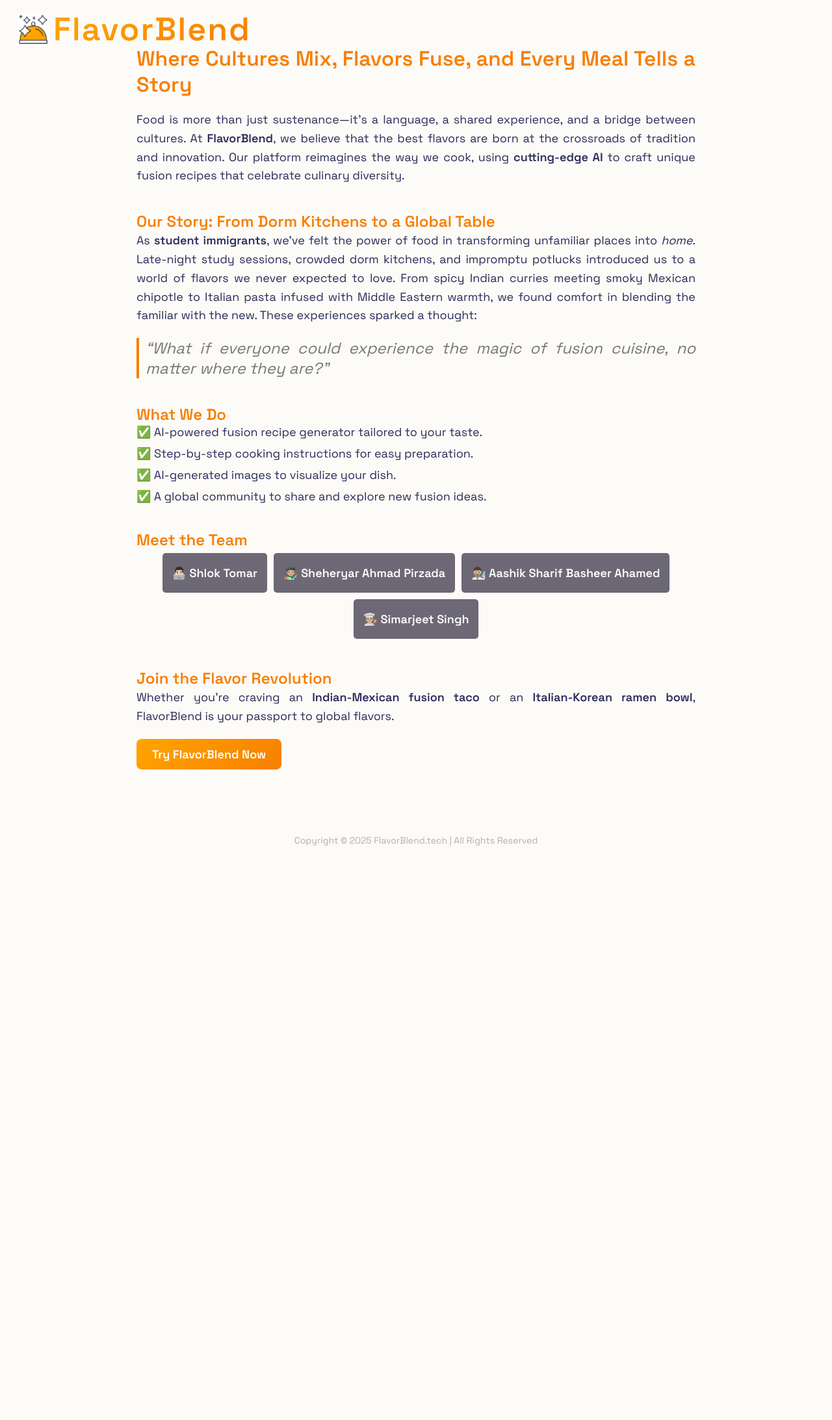
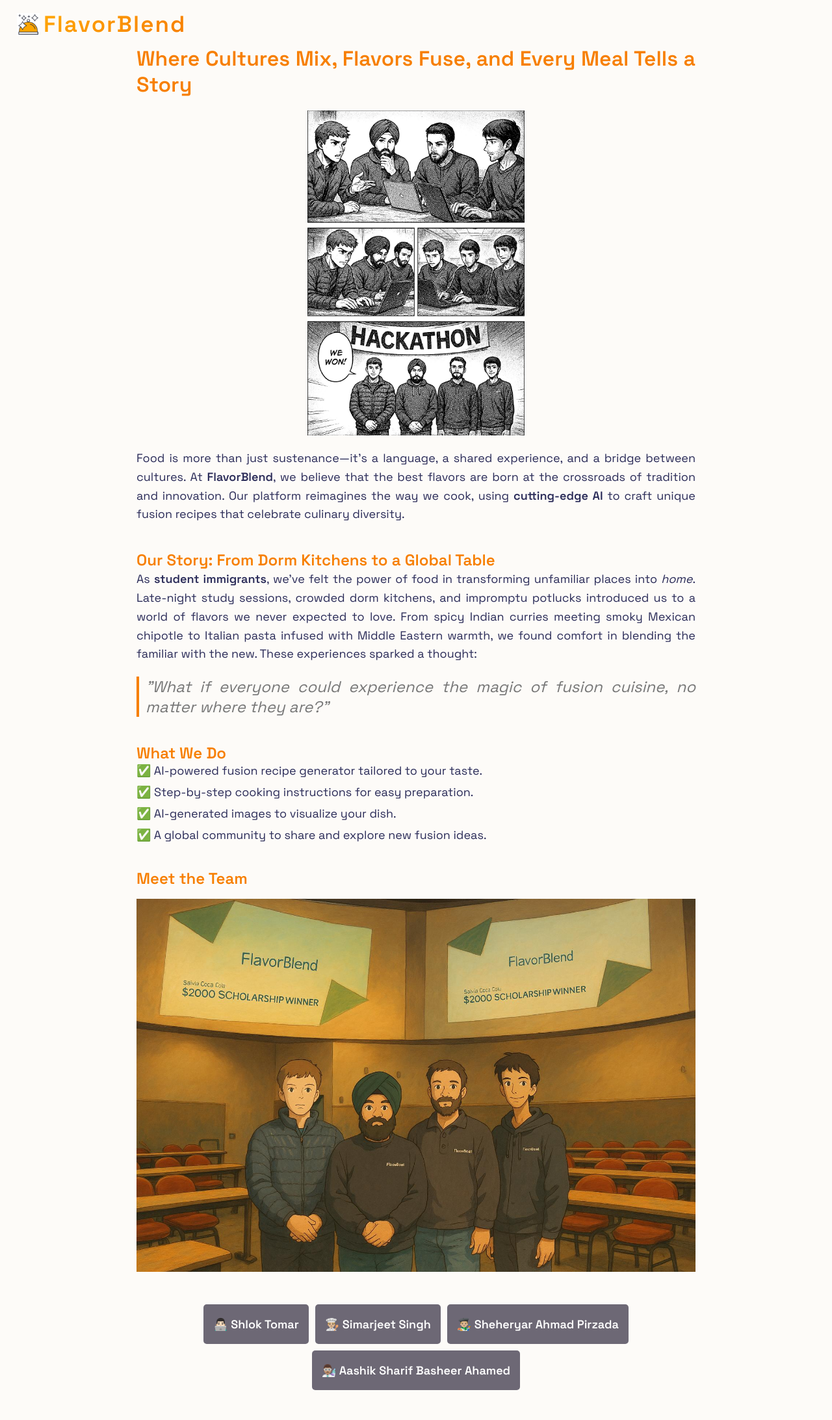
Before and after one commit to simarjeetss/food-app, a Flask app: page /about in a window 1280 px wide. Shown: the top 2185 px of the page at 65% size. Before the commit the page ends 1302 px from the top, so only its background shows below. Run offline with Flask 3, Linux system fonts and the light colour scheme; some libraries are stand-ins or nearby versions.

Commit message:
about page fixes

```diff
--- a/static/styles.css
+++ b/static/styles.css
@@ -880,7 +880,7 @@
 
 .brand-logo {
     font-family: 'Space Grotesk';
-    font-size: 50px;
+    font-size: 35px;
     font-weight: 800;
     color: orange;
     letter-spacing: 2px;
@@ -912,8 +912,8 @@
 }
 
 .brand-logo-img {
-    width: 50px; /* Adjust size for better alignment */
-    height: 50px; /* Set fixed height for consistency */
+    width: 35px; /* Adjust size for better alignment */
+    height: 35px; /* Set fixed height for consistency */
     object-fit: contain; /* Prevents stretching */
     vertical-align: middle; /* Ensures alignment with text */
 }
--- a/templates/about.html
+++ b/templates/about.html
@@ -22,8 +22,11 @@
     <main class="about-content">
         <section class="about-section">
             <h1>Where Cultures Mix, Flavors Fuse, and Every Meal Tells a Story</h1>
+            <div class="image-container" style="text-align: center;">
+                <img src="static/flavor_blend_comic.jpg" alt="comic" style="max-width: 50%; height: 500px; margin-bottom: 1em">
+            </div>
             <p class="about-intro">
-                Food is more than just sustenance—it’s a language, a shared experience, and a bridge between cultures.
+                Food is more than just sustenance—it's a language, a shared experience, and a bridge between cultures.
                 At <strong>FlavorBlend</strong>, we believe that the best flavors are born at the crossroads of tradition and innovation.
                 Our platform reimagines the way we cook, using <strong>cutting-edge AI</strong> to craft unique fusion recipes that celebrate culinary diversity.
             </p>
@@ -32,12 +35,12 @@
         <section class="about-section">
             <h2>Our Story: From Dorm Kitchens to a Global Table</h2>
             <p>
-                As <strong>student immigrants</strong>, we’ve felt the power of food in transforming unfamiliar places into <em>home</em>.
+                As <strong>student immigrants</strong>, we've felt the power of food in transforming unfamiliar places into <em>home</em>.
                 Late-night study sessions, crowded dorm kitchens, and impromptu potlucks introduced us to a world of flavors we never expected to love.
                 From spicy Indian curries meeting smoky Mexican chipotle to Italian pasta infused with Middle Eastern warmth,
                 we found comfort in blending the familiar with the new. These experiences sparked a thought:
             </p>
-            <blockquote>“What if everyone could experience the magic of fusion cuisine, no matter where they are?”</blockquote>
+            <blockquote>"What if everyone could experience the magic of fusion cuisine, no matter where they are?"</blockquote>
         </section>
 
         <section class="about-section">
@@ -52,11 +55,15 @@
 
         <section class="about-section">
             <h2>Meet the Team</h2>
+            <section class="about-section" style="text-align: center;">
+                <img src="static/flavor_blend_winning.jpg" alt="winning moment" style="max-width: 100%; height: auto; margin-top: 1em;">
+            </section>
             <div class="team-container">
                 <a href="https://www.linkedin.com/in/shlok-tomar/" target="_blank" style="color:black;text-decoration: none;"><div class="team-member">👨🏻‍💻 <strong>Shlok Tomar</strong></div></a>
+                <a href="https://www.linkedin.com/in/simarjeetss529/" target="_blank" style="color:black;text-decoration: none;"><div class="team-member">👨🏼‍🍳 <strong>Simarjeet Singh</strong></div></a>
                 <a href="https://www.linkedin.com/in/peersahab/" target="_blank" style="color:black;text-decoration: none;"><div class="team-member">👨🏼‍🎨 <strong>Sheheryar Ahmad Pirzada</strong></div></a>
                 <a href="https://www.linkedin.com/in/aashiksharif/" target="_blank" style="color:black;text-decoration: none;"><div class="team-member">👨🏽‍🔬 <strong>Aashik Sharif Basheer Ahamed</strong></div></a>
-                <a href="https://www.linkedin.com/in/simarjeetss529/" target="_blank" style="color:black;text-decoration: none;"><div class="team-member">👨🏼‍🍳 <strong>Simarjeet Singh</strong></div></a>
+
             </div>
         </section>
 
@@ -68,6 +75,8 @@
             </p>
             <a href="{{ url_for('home') }}" class="cta-button">Try FlavorBlend Now</a>
         </section>
+
+
     </main>
     <footer>
         <p>Copyright © 2025 FlavorBlend.tech | All Rights Reserved</p>
```
Also changed, not shown: app.py (line endings or trailing spaces), static/flavor_blend_comic.jpg (added), static/flavor_blend_winning.jpg (added).
